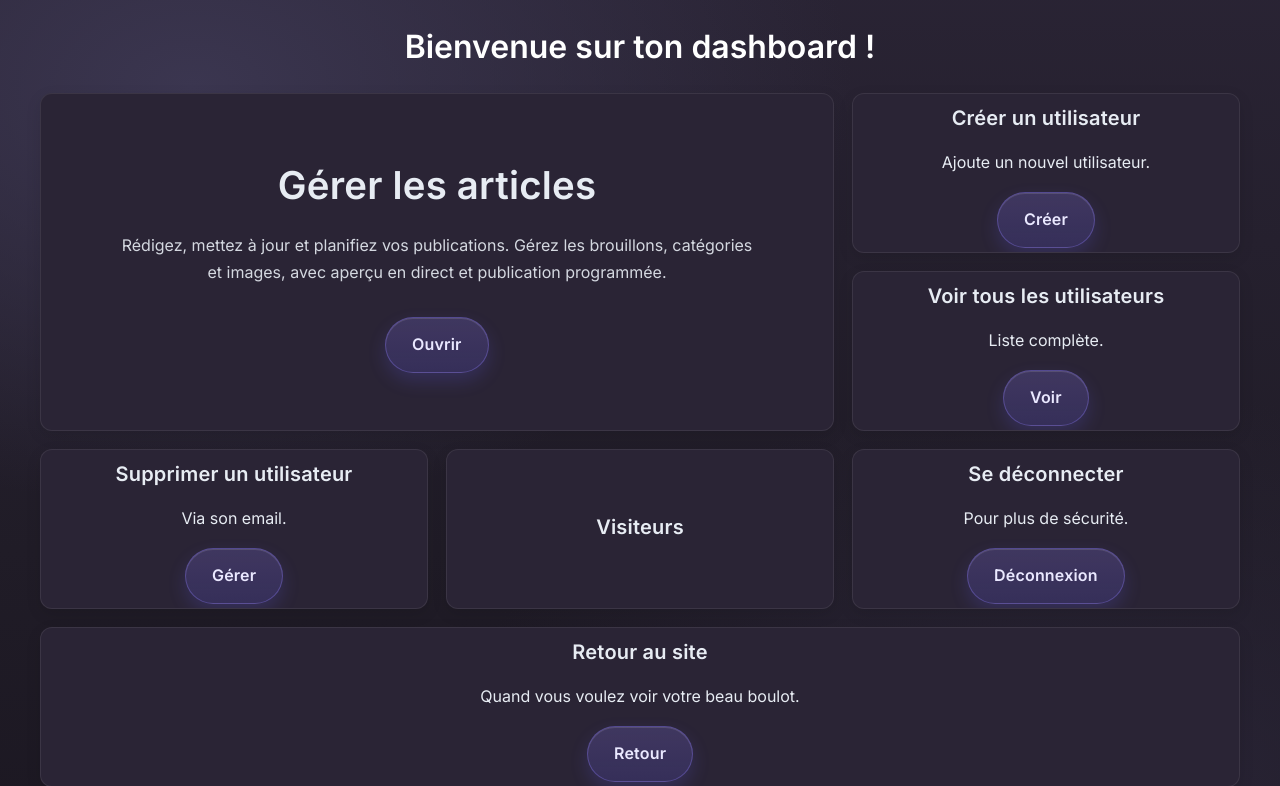
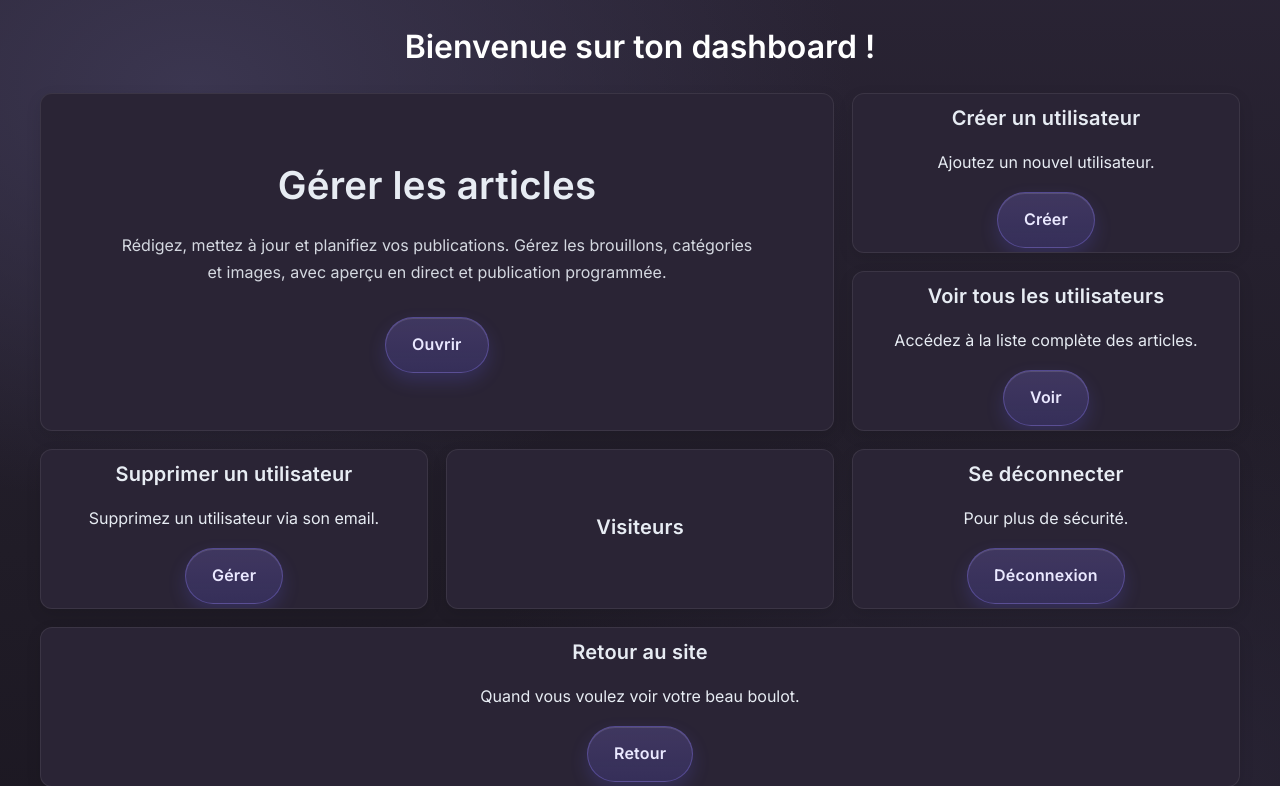
Before and after one commit to gabriel84-py/ptit_vilar, a FastAPI app: template templates/admin_dashboard.html in a window 1280 px wide. Shown: the part 68-854 px from the top of the page. Run offline with FastAPI, Linux system fonts and the light colour scheme; the template is opened without the code that fills it, so the values that code supplies are empty; data comes from the database, SQL or seed files in the repository.

Commit message:
better description in admin panel

```diff
--- a/templates/admin_dashboard.html
+++ b/templates/admin_dashboard.html
@@ -137,21 +137,21 @@
         <!-- 2) Carte 1×1 à droite du grand bloc -->
         <div class="card" style="--w: 1; --h: 1">
           <h3>Créer un utilisateur</h3>
-          <p>Ajoute un nouvel utilisateur.</p>
+          <p>Ajoutez un nouvel utilisateur.</p>
           <a class="btn btn-hero" href="/admin/create_user">Créer</a>
         </div>
 
         <!-- 3) Carte 1×1 (début de la 2e ligne, colonne 3 déjà prise par la précédente si 2×2) -->
         <div class="card" style="--w: 1; --h: 1">
           <h3>Voir tous les utilisateurs</h3>
-          <p>Liste complète.</p>
+          <p>Accédez à la liste complète des articles.</p>
           <a class="btn btn-hero" href="/admin/users">Voir</a>
         </div>
 
         <!-- 4) Carte 1×1 -->
         <div class="card" style="--w: 1; --h: 1">
           <h3>Supprimer un utilisateur</h3>
-          <p>Via son email.</p>
+          <p>Supprimez un utilisateur via son email.</p>
           <a class="btn btn-hero" href="/admin/delete_user">Gérer</a>
         </div>
 
```
